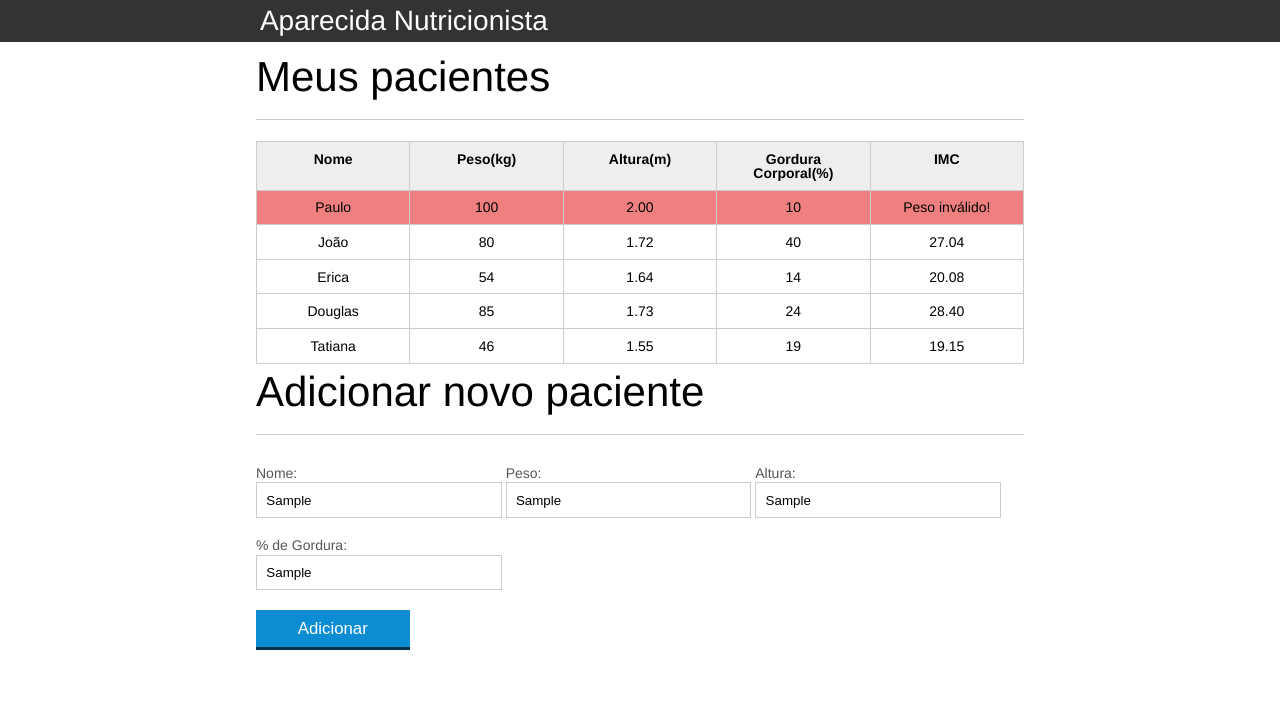
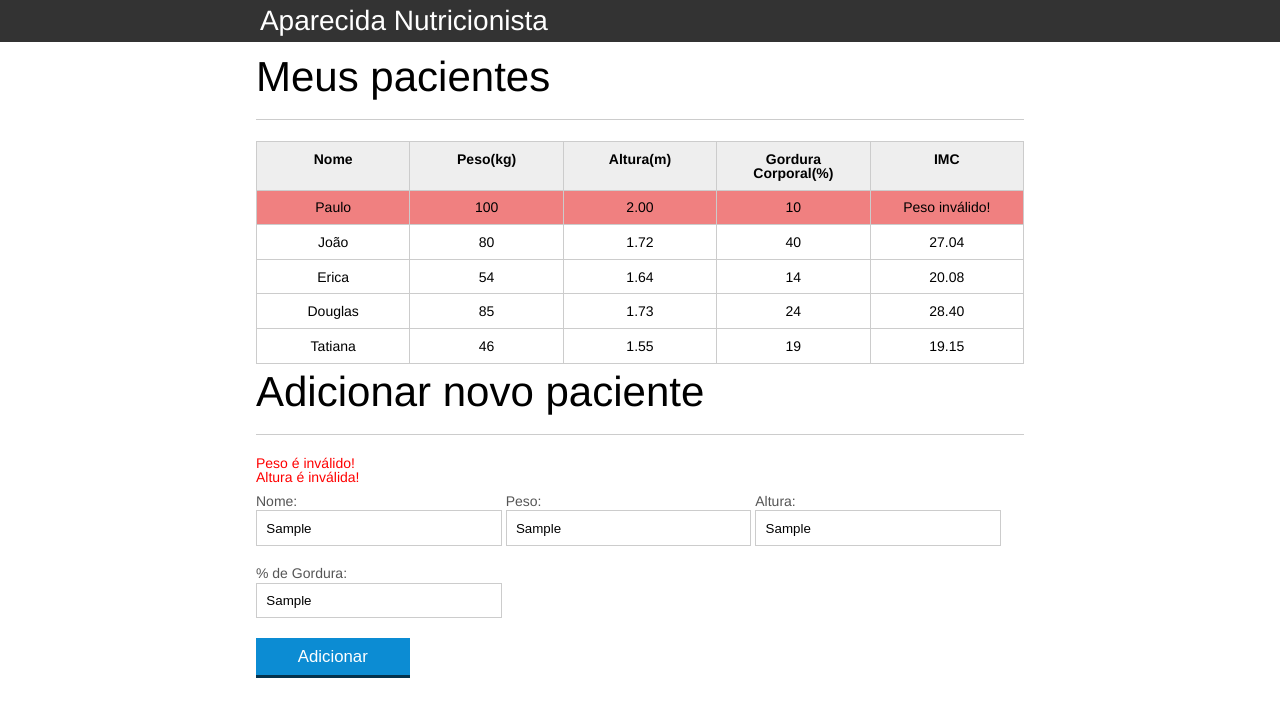
Before and after one commit to Barbara-KCBS/formularioComJS, a plain HTML site: page index.html in a window 1280 px wide. Both pictures are taken after typing "Sample", "Sample", "Sample", "Sample" into the empty fields and a click on the button "Adicionar". Drawn offline with Linux system fonts and the light colour scheme.

Commit message:
Validando dados, criando mensagens de erro.

```diff
--- a/css/index.css
+++ b/css/index.css
@@ -82,7 +82,6 @@ label{
 	width: 100%;
 	border: 1px solid #ccc;
 	padding: .7em;
-	width: 100%;
 }
 
 .campo-medio{
@@ -135,3 +134,6 @@ button[disabled=disabled], button:disabled {
 .paciente-invalido{
 	background-color: lightcoral;
 }
+#mensagens-erro{
+	color: red;
+}
--- a/index.html
+++ b/index.html
@@ -74,6 +74,7 @@
 			<!-- ... -->
 			<section class="container">
 				<h2 id="titulo-form">Adicionar novo paciente</h2>
+				<ul id="mensagens-erro"></ul>
 				<form id="form-adiciona">
 					<div class="grupo">
 						<label for="nome">Nome:</label>
--- a/js/form.js
+++ b/js/form.js
@@ -7,16 +7,30 @@ botaoAdicionar.addEventListener("click", function(evento){
     var paciente = obtemPacientedoFormulario(form);
 
     var pacienteTr =  montaTr(paciente)
+    var erro = validaPaciente(paciente);
 
-    if(!validaPaciente(paciente)){
-        console.log("Paciente inválido!");
+    if(erro.length > 0){
+        exibeMensagensDeErro(erro);
         return;
     }
 
     var tabela = document.querySelector("#tabela-pacientes");
-    tabela.appendChild(pacienteTr)
-    ''
-})
+    tabela.appendChild(pacienteTr);
+    form.reset();
+    var mensagemDeErro = document.querySelector("#mensagens-erro");
+    mensagemDeErro.innerHTML = "";
+
+});
+
+function exibeMensagensDeErro(erros){
+    var ul = document.querySelector("#mensagens-erro");
+    ul.innerHTML = "";
+    erros.forEach( function(erro){
+        var li = document.createElement("li");
+        li.textContent = erro;
+        ul.appendChild(li);
+    });
+}
 
 function obtemPacientedoFormulario(form){
     var paciente = {
@@ -52,10 +66,27 @@ function montaTd(dado, classe){
 }
 
 function validaPaciente(paciente){
-    if(validaPeso(paciente.peso)){
-        return true;
-    } else {
-        return false;
+
+    var erros = [];
+
+    if(paciente.nome.length == 0){
+        erros.push("O nome não pode ser em branco.")
+    }
+    if(!validaPeso(paciente.peso)){
+        erros.push("Peso é inválido!")
+    }
+    if(!validaAltura(paciente.altura)){
+        erros.push("Altura é inválida!")
+    }
+    if(paciente.gordura.length == 0){
+        erros.push("A gordura não pode ser em branco.")
+    }
+    if(paciente.peso.length == 0){
+        erros.push("O peso não pode ser em branco.");
+    }
+    if(paciente.altura.length == 0){
+        erros.push("A altura não pode ser em branco.");
     }
 
+    return erros;
 }
```
